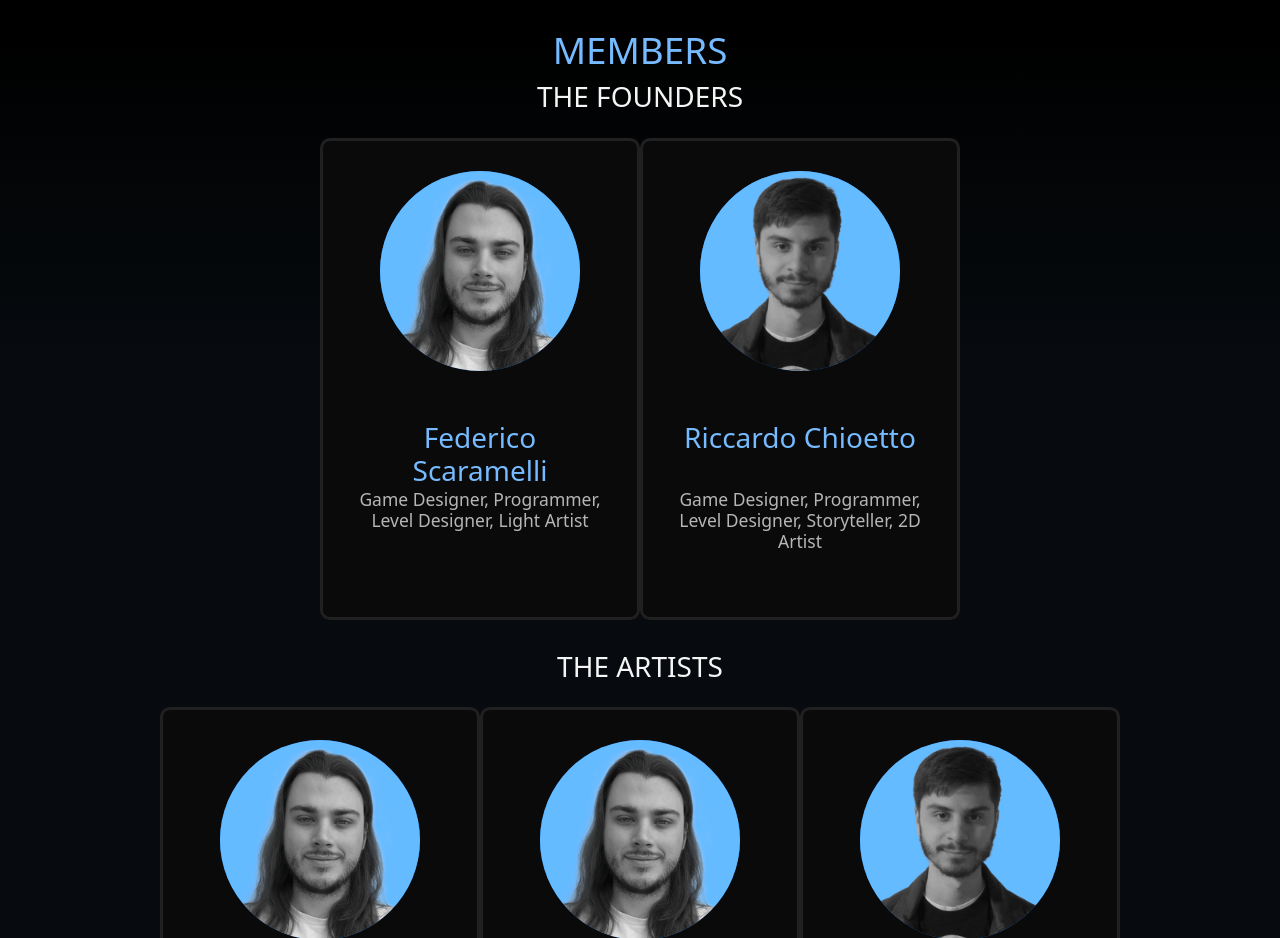
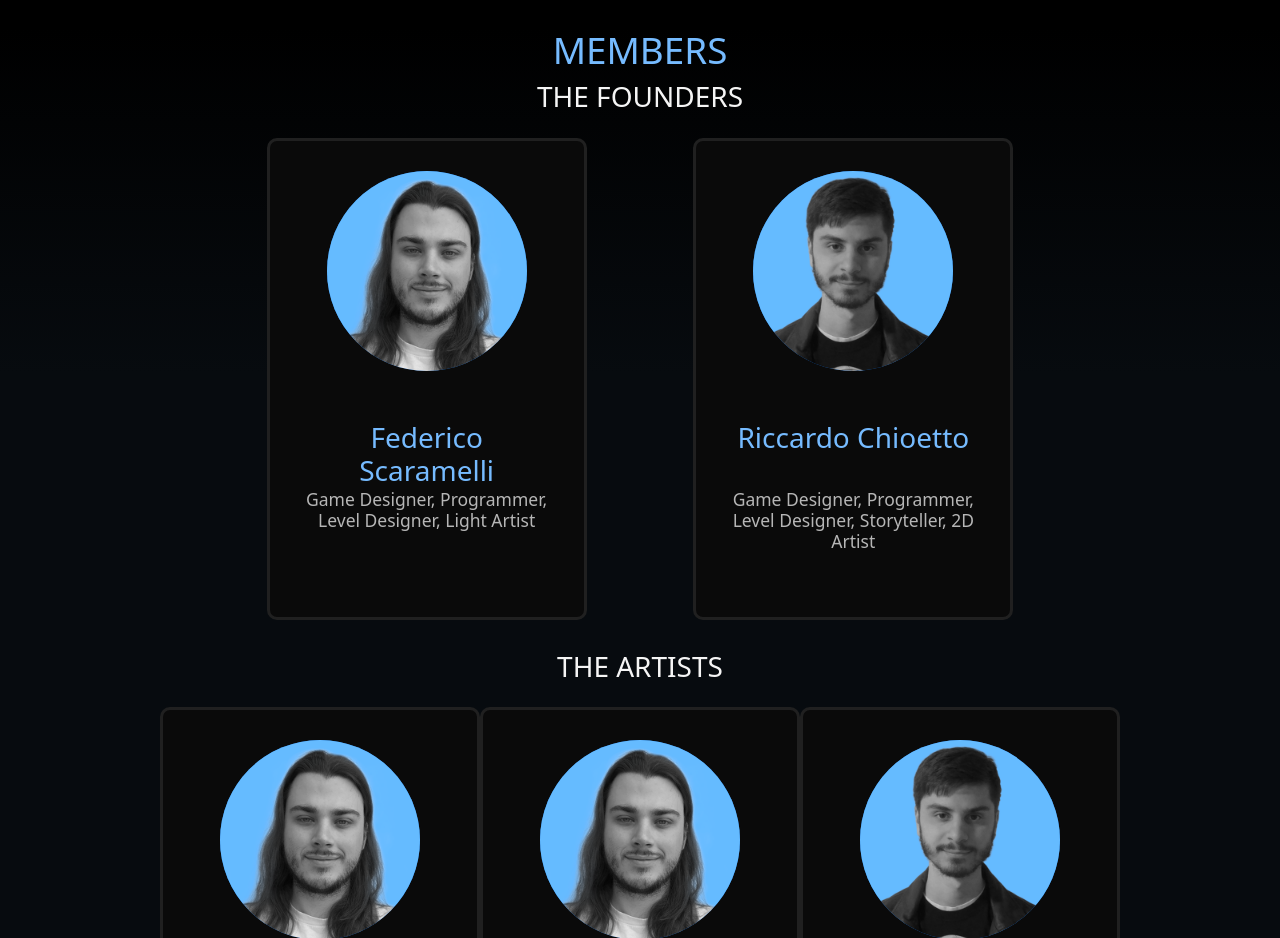
Before and after one commit to timelesstale/timelesstale.github.io, a plain HTML site: page index.html in a window 1280 px wide. Shown: the part 980-1918 px from the top of the page. Drawn offline with nearby package versions, Linux system fonts and the light colour scheme.

Commit message:
RESPONSIVE PERFETTO ME E CHIO

```diff
--- a/index.css
+++ b/index.css
@@ -17,6 +17,26 @@ body
   .custom-iphone-col {
     flex: 0 0 auto !important;
     width: 41.66666667% !important;
+  }
+}
+
+@media screen and (max-width: 723px) {
+  .d-sm-space-none {
+      display: none!important;
+  }
+}
+
+@media (min-width: 1920px) {
+  .d-xxl-space-none {
+      display: none!important;
+  }
+}
+
+@media screen and (min-width: 1200px) and (max-width: 1919px) {
+  .d-xxl-space-none {
+    display: block !important;
+    flex: 0 0 auto !important;
+    width: 8.33333333% !important;
   }
 }
 
--- a/index.html
+++ b/index.html
@@ -49,7 +49,7 @@
           </div>
         </div>
 
-        <div class="d-xl-none col-sm-1"></div>
+        <div class="d-xxl-space-none d-sm-space-none col-sm-1"></div>
 
         <div class="col-xl-3 col-md-5 custom-iphone-col col-sm-8 col-10">
           <div class="our-team mx-auto d-block">
```
